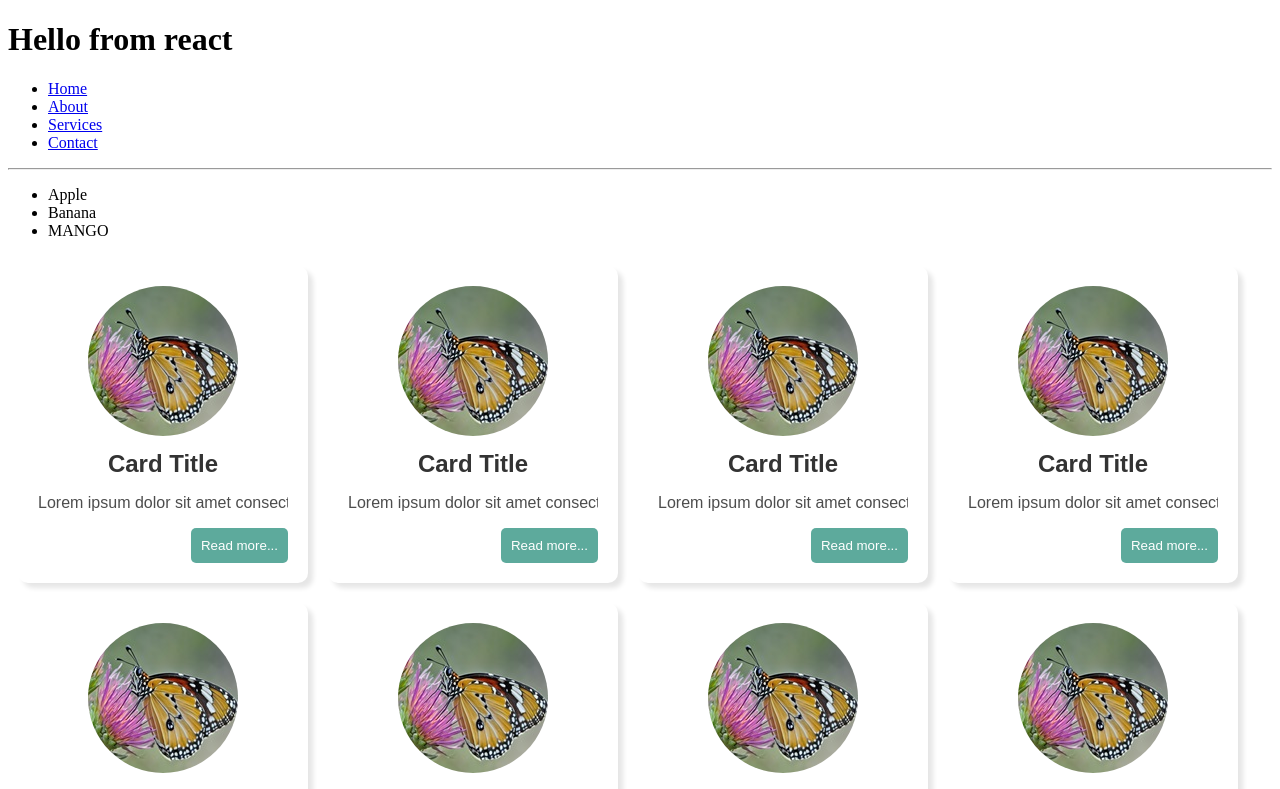
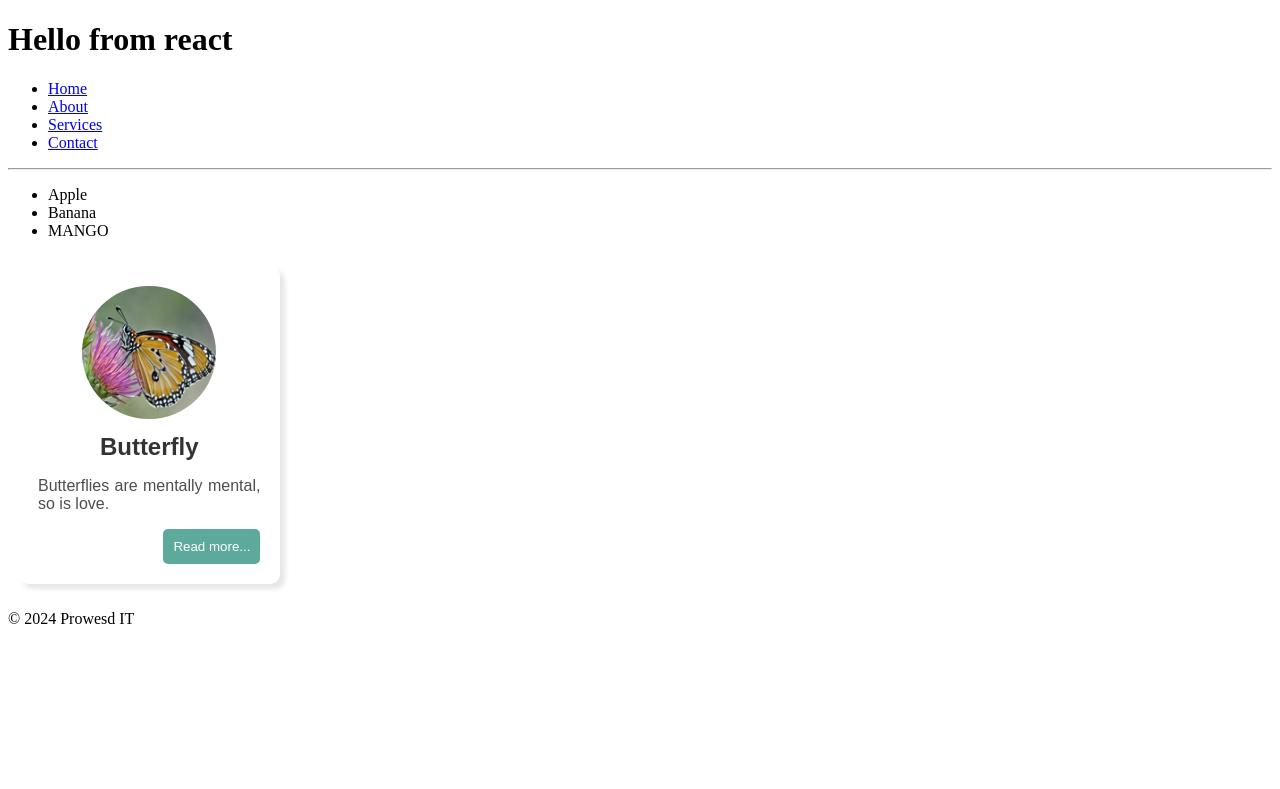
Before and after one commit to Alamin11/ReactJS, a React (Vite) app in the folder react-practice-app-1/: page / in a window 1280 px wide. Shown: the top 789 px of the page. Built offline with nearby package versions, Linux system fonts and the light colour scheme.

Commit message:
added props

```diff
--- a/react-practice-app-1/src/App.jsx
+++ b/react-practice-app-1/src/App.jsx
@@ -2,21 +2,17 @@ import Header from './Header.jsx'
 import Footer from './Footer.jsx'
 import Food from './Food.jsx'
 import Card from './Card.jsx'
-
+import cardDP from './assets/butterfly150.jpg'
 import React from 'react';
 function App(){
   return (
     <>
     <Header />
     <Food />
-    <Card />
-    <Card />
-    <Card />
-    <Card />
-    <Card />
-    <Card />
-    <Card />
-    <Card />
+    <Card
+      title='Butterfly'
+      src={cardDP}
+      text='Butterflies are mentally mental, so is love.'/>
     <Footer/>
     </>
   );
--- a/react-practice-app-1/src/Card.jsx
+++ b/react-practice-app-1/src/Card.jsx
@@ -1,14 +1,13 @@
-import cardDP from './assets/butterfly150.jpg'
+
 import Button from './Button/Button.jsx'
 
-function Card(){
+function Card(props){
 
     return(
         <div className="card">
-        <img className='card-image' src={cardDP} alt="DP of card" />
-        <h2 className='card-title'>Card Title</h2>
-        <p className='card-text'>Lorem ipsum dolor sit amet consectetur adipisicing elit.
-            Ducimus cumque magnam illo recusandae eveniet velit excepturi iste quae ipsam tempore </p>
+        <img className='card-image' src={props.src} alt="DP of card" />
+        <h2 className='card-title'>{props.title}</h2>
+        <p className='card-text'>{props.text}</p>
             <Button />
         </div>
     );
--- a/react-practice-app-1/src/index.css
+++ b/react-practice-app-1/src/index.css
@@ -24,9 +24,7 @@
   font-family: Arial, Helvetica, sans-serif;
   text-align: justify;
   color: hsl(0, 0%, 30%);
-  max-width: 50ch;
-  overflow: hidden;
-  white-space: nowrap;
+  max-width: 25ch;
 }
 /* .card .click-btn{
   border: none;
```
